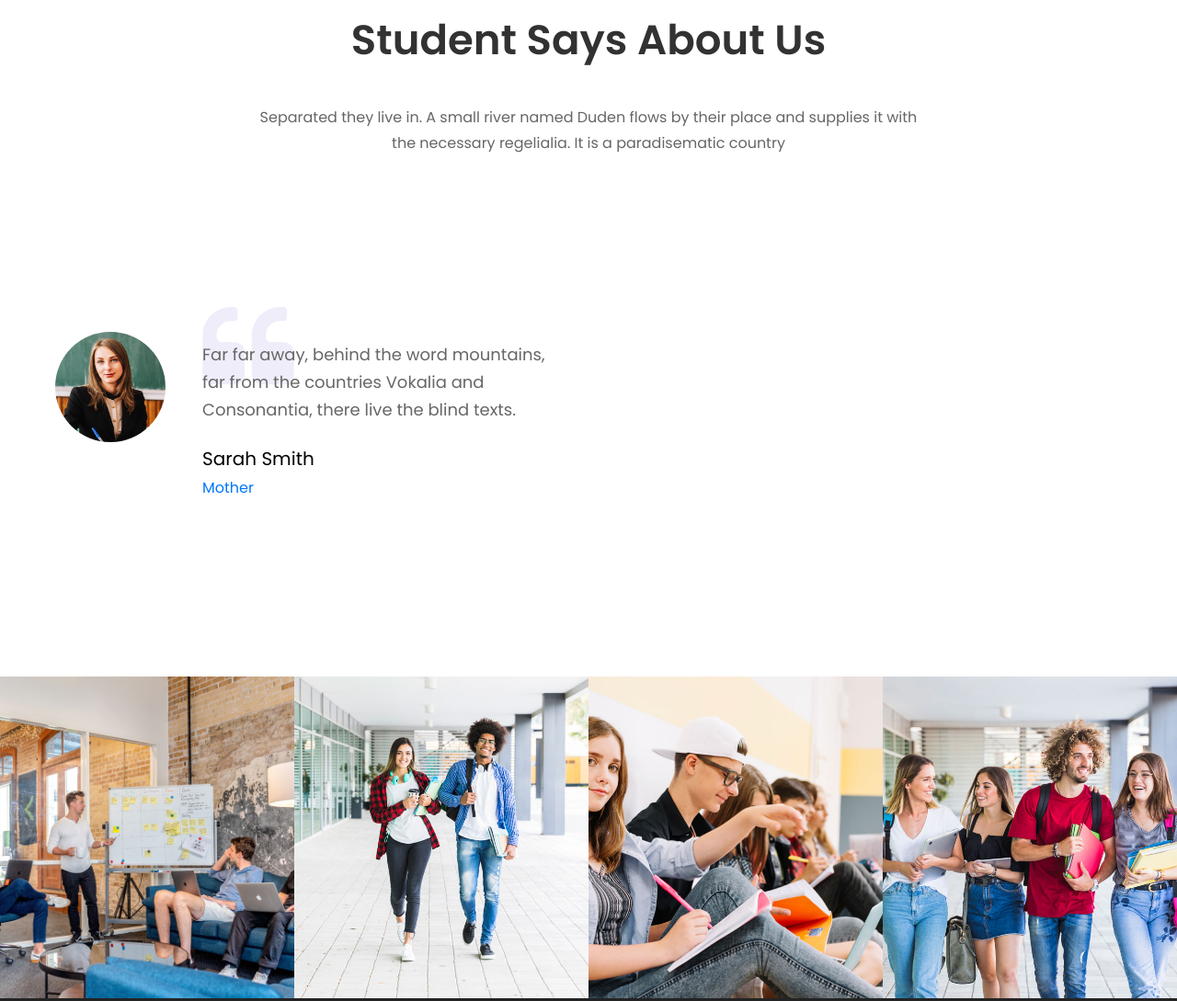
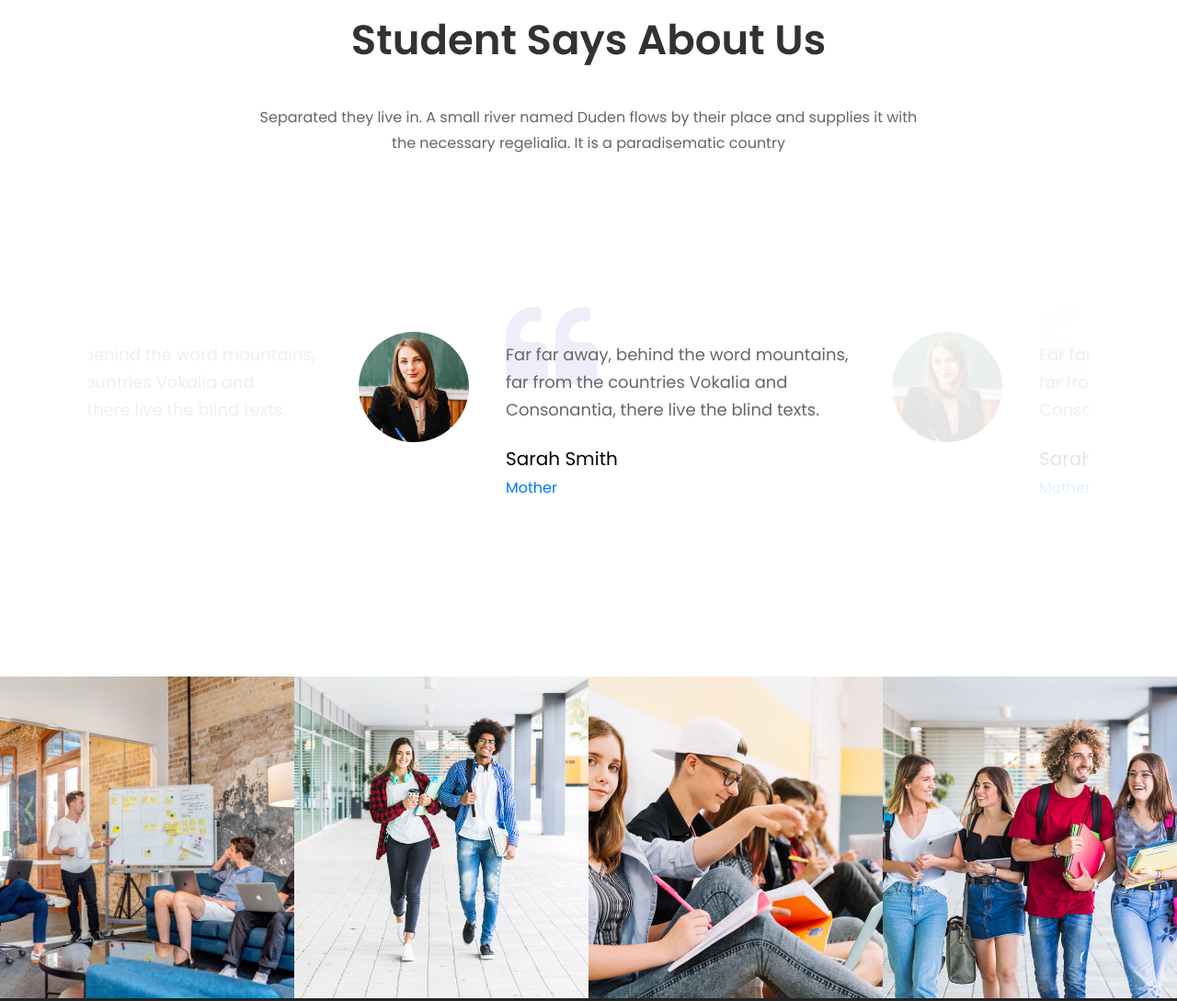
Before and after one commit to Vahidpro/final-project-html-kaaryar, a plain HTML site: page index.html in a window 1280 px wide. Shown: the part 6785-7874 px from the top of the page at 92% size. Drawn offline with Linux system fonts and the light colour scheme.

Commit message:
Added left and right comments in slider

```diff
--- a/Sass/style.scss
+++ b/Sass/style.scss
@@ -800,10 +800,20 @@ nav {
 .comments-section {
 	padding: 110px 0;
 	.container {
-		max-width: 580px;
-		margin: 50px 20px 80px 20px;
+		overflow: hidden;
+		margin: 0 auto;
+		width: 85%;
+		justify-content: center;
+
+		.left,
+		.right {
+			opacity: 0.1;
+		}
+		.comment {
+			min-width: 580px;
+			margin: 50px auto 80px auto;
 			align-items: center;
-
+			justify-content: space-between;
 			> :first-child {
 				margin-top: 1%;
 			}
@@ -812,7 +822,7 @@ nav {
 				height: 120px;
 				border-radius: 50%;
 			}
-		div {
+			> div {
 				flex-direction: column;
 				margin-left: 40px;
 
@@ -835,6 +845,7 @@ nav {
 					font-weight: 400;
 					font-size: 14;
 					color: $primary-color;
+				}
 			}
 		}
 	}
@@ -1013,7 +1024,7 @@ footer {
 			.connect {
 				.title {
 					padding-top: 50px;
-					margin-bottom: 16px;
+					padding-bottom: 0;
 				}
 				> div a {
 					display: flex;
--- a/index.html
+++ b/index.html
@@ -609,15 +609,43 @@
                     is a paradisematic country</p>
             </div>
             <div class="container d-flex align-center">
+                <div class="comment d-flex left">
                     <div class="d-flex"><img src="./assets/images/teacher-3.jpg" alt="" class="student-image"></div>
 
                     <div class="d-flex">
                         <div class="quote-icon"></div>
-                    <p>Far far away, behind the word mountains, far from the countries Vokalia and Consonantia, there
+                        <p>Far far away, behind the word mountains, far from the countries Vokalia and Consonantia,
+                            there
                             live the blind texts.</p>
                         <h3>Sarah Smith</h3>
                         <h4>Mother</h4>
                     </div>
+                </div>
+                <div class="comment d-flex middle">
+                    <div class="d-flex"><img src="./assets/images/teacher-3.jpg" alt="" class="student-image"></div>
+
+                    <div class="d-flex">
+                        <div class="quote-icon"></div>
+                        <p>Far far away, behind the word mountains, far from the countries Vokalia and Consonantia,
+                            there
+                            live the blind texts.</p>
+                        <h3>Sarah Smith</h3>
+                        <h4>Mother</h4>
+                    </div>
+                </div>
+                <div class="comment d-flex right">
+                    <div class="d-flex"><img src="./assets/images/teacher-3.jpg" alt="" class="student-image"></div>
+
+                    <div class="d-flex">
+                        <div class="quote-icon"></div>
+                        <p>Far far away, behind the word mountains, far from the countries Vokalia and Consonantia,
+                            there
+                            live the blind texts.</p>
+                        <h3>Sarah Smith</h3>
+                        <h4>Mother</h4>
+                    </div>
+                </div>
+
             </div>
         </section>
 
```
Also changed, not shown: Sass/style.css, 1 other file. Lines whose indentation alone changed are shown as unchanged.
